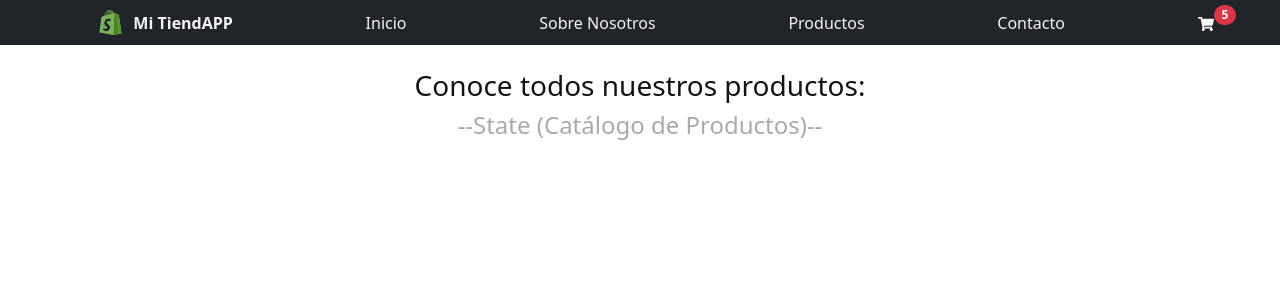
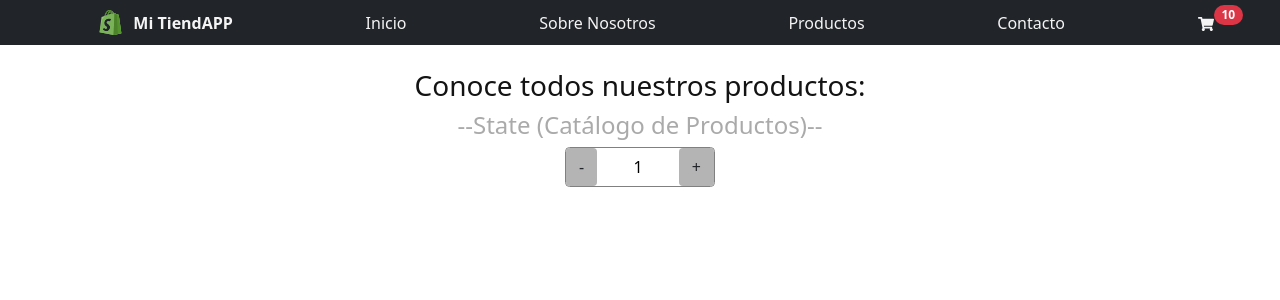
Before and after one commit to Andres-Developer/Desafios_React, a React (Create React App) app in the folder mitienda/: page / in a window 1280 px wide. Shown: the top 300 px of the page. Built offline with nearby package versions, Linux system fonts and the light colour scheme.

Commit message:
Desafío Componentes II

```diff
--- a/mitienda/src/assets/css/CartWidget.css
+++ b/mitienda/src/assets/css/CartWidget.css
@@ -1,4 +1,4 @@
 /* Cambio color del Carrito */
-div{
+div.cartWidget{
     color: #f4f4f4;
 }
--- /dev/null
+++ b/mitienda/src/assets/css/ItemCount.css
@@ -0,0 +1,31 @@
+div.counter {
+  color: black;
+  border: 1px solid gray;
+  border-radius: 4.5px;
+  width: 150px;
+  /* line-height: 20px; */
+  height: 39.5px;
+  display: flex;
+  justify-content: space-between;
+  align-items: center;
+}
+
+.buttonItem {
+  /* color: red; */
+
+  font-size: 15px;
+  font-weight: 700;
+  /* line-height: 12px; */
+
+
+}
+
+.buttonItem.minus{
+    background-color: rgb(180, 180, 180);
+
+}
+
+.buttonItem.add{
+    background-color: rgb(180, 180, 180);
+
+}
--- a/mitienda/src/assets/css/NavBar.css
+++ b/mitienda/src/assets/css/NavBar.css
@@ -8,7 +8,6 @@ ul {
   /* border: 2px dotted red; */
   background-color: #212529;
   height: 45px;
-
 }
 li.brand{
     display: flex;
--- a/mitienda/src/components/Cart/CartWidget.js
+++ b/mitienda/src/components/Cart/CartWidget.js
@@ -4,9 +4,10 @@ import ContadorCarrito from './ContadorCarrito'
 
 import "./../../assets/css/CartWidget.css";
 
+
 const CartWidget = ({cantidad}) => {
     return (
-        <div>
+        <div className="cartWidget">
             <FaShoppingCart />
             <ContadorCarrito cantidad={cantidad}/>
         </div>
--- /dev/null
+++ b/mitienda/src/components/Cart/ItemCount.js
@@ -0,0 +1,28 @@
+import React, { useState } from 'react';
+import "./../../assets/css/ItemCount.css";
+
+const ItemCount = ({ stock, initial }) => {
+    console.log(stock, initial);//Testing props
+    //Paso a Number los props
+    stock = Number(stock);
+    initial = Number(initial);
+    //Estado:
+    const [count, setCount] = useState(Number(initial));
+    //Lógica de botones
+    let onAdd = () => { count < stock ? setCount(count + 1) : setCount(stock); };
+    let onMinus = () => { count > initial ? setCount(count - 1) : setCount(initial); };
+    //Render
+    return (
+        <>
+            <div className="counter">
+                <button className="buttonItem minus btn" onClick={() => onMinus()}>-</button>
+                <div className="showCount">{count}</div>
+                <button className="buttonItem add btn" onClick={() => onAdd()}>+</button>
+            </div>
+        </>
+    );
+};
+
+
+
+export default ItemCount;
--- a/mitienda/src/components/Cart/ItemListContainer.js
+++ b/mitienda/src/components/Cart/ItemListContainer.js
@@ -1,16 +1,22 @@
 import { useState } from 'react';
 import React from 'react';
 import './../../assets/css/ItemListContainer.css';
+import ItemCount from './ItemCount';
+
 
 const ItemListContainer = (props) => {
     const [catalogo, setCatalogo] = useState("--State (Catálogo de Productos)--");
+    let onAdd = () => { console.log("click!!") };
     return (
         <div className="itemList">
             <h2>{props.greeting}</h2>
             <h3>Conoce todos nuestros productos: </h3>
             <h4>{catalogo}</h4>
+            <ItemCount stock="5" initial="1" /* onAdd={onAdd} */ />
         </div>
     );
 };
 
+
+
 export default ItemListContainer;
--- a/mitienda/src/components/NavBar/NavBar.js
+++ b/mitienda/src/components/NavBar/NavBar.js
@@ -15,7 +15,7 @@ const NavBar = () => {
             <li><a href="#">Sobre Nosotros</a></li>
             <li><a href="#">Productos</a></li>
             <li><a href="#">Contacto</a></li>
-            <li><CartWidget cantidad="5"/></li>
+            <li><CartWidget cantidad="10"/></li>
         </ul>
     );
 };
```
